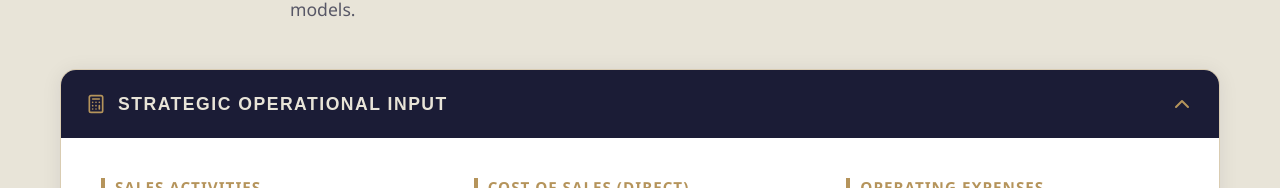
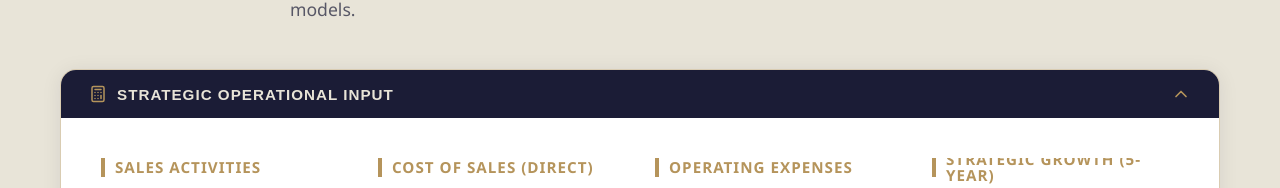
Before and after one commit to dphung88/real-estate-marketplace, a Next.js app: page /tools/break-even in a window 1280 px wide. Both pictures are taken after a click on the button "Strategic Break-Even". Shown: the part 582-770 px from the top of the page. Built offline with nearby package versions, Linux system fonts and the light colour scheme.

Commit message:
UI: Refine Strategic Break-Even layout - 4-column horizontal input grid and lower header height

```diff
--- a/app/components/tools/AxiomBreakEven.js
+++ b/app/components/tools/AxiomBreakEven.js
@@ -100,20 +100,20 @@ const AxiomBreakEven = () => {
       <div className="contact-form-box mb-8" style={{ padding: '0', overflow: 'hidden', border: '1px solid rgba(181, 148, 91, 0.3)' }}>
         <button
           onClick={() => setIsInputExpanded(!isInputExpanded)}
-          style={{ width: '100%', padding: '22px 25px', background: '#1B1C36', border: 'none', display: 'flex', justifyContent: 'space-between', alignItems: 'center', cursor: 'pointer' }}
+          style={{ width: '100%', padding: '14px 28px', background: '#1B1C36', border: 'none', display: 'flex', justifyContent: 'space-between', alignItems: 'center', cursor: 'pointer' }}
         >
-          <div style={{ display: 'flex', alignItems: 'center', gap: '12px' }}>
-            <Calculator size={20} color="#B5945B" />
-            <span style={{ color: '#E8E4D8', fontWeight: '800', fontSize: '1.1rem', textTransform: 'uppercase', letterSpacing: '1.5px' }}>Strategic Operational Input</span>
+          <div style={{ display: 'flex', alignItems: 'center', gap: '10px' }}>
+            <Calculator size={18} color="#B5945B" />
+            <span style={{ color: '#E8E4D8', fontWeight: '700', fontSize: '0.95rem', textTransform: 'uppercase', letterSpacing: '1px' }}>Strategic Operational Input</span>
           </div>
-          {isInputExpanded ? <ChevronUp color="#B5945B" size={24} /> : <ChevronDown color="#B5945B" size={24} />}
+          {isInputExpanded ? <ChevronUp color="#B5945B" size={20} /> : <ChevronDown color="#B5945B" size={20} />}
         </button>
 
         {isInputExpanded && (
           <div style={{ padding: '40px', background: '#FFF' }} className="animate-in slide-in-from-top duration-300">
-            <div style={{ display: 'flex', flexWrap: 'wrap', gap: '40px' }}>
+            <div style={{ display: 'flex', flexWrap: 'nowrap', gap: '30px', overflowX: 'auto', paddingBottom: '10px' }} className="custom-scrollbar">
               {/* Col 1: Sales Activities */}
-              <div style={{ flex: '1 1 22%', minWidth: '250px', display: 'flex', flexDirection: 'column', gap: '16px', marginBottom: '80px' }}>
+              <div style={{ flex: '1 0 22%', minWidth: '220px', display: 'flex', flexDirection: 'column', gap: '16px' }}>
                 <p className="input-header">Sales Activities</p>
                 <QuickInput label="French Doors" description="Main Line" value={salesData.frenchDoors} onChange={(v) => setSalesData({...salesData, frenchDoors: v})} />
                 <QuickInput label="Panel Doors" description="Secondary" value={salesData.panelDoors} onChange={(v) => setSalesData({...salesData, panelDoors: v})} />
@@ -122,7 +122,7 @@ const AxiomBreakEven = () => {
               </div>
 
               {/* Col 2: Cost of Sales */}
-              <div style={{ flex: '1 1 22%', minWidth: '250px', display: 'flex', flexDirection: 'column', gap: '16px', marginBottom: '80px' }}>
+              <div style={{ flex: '1 0 22%', minWidth: '220px', display: 'flex', flexDirection: 'column', gap: '16px' }}>
                 <p className="input-header">Cost of Sales (Direct)</p>
                 <QuickInput label="Materials" description="Purchases" value={cogsData.materials} onChange={(v) => setCogsData({...cogsData, materials: v})} />
                 <QuickInput label="Direct Labour" description="Wages" value={cogsData.directLabour} onChange={(v) => setCogsData({...cogsData, directLabour: v})} />
@@ -130,16 +130,16 @@ const AxiomBreakEven = () => {
               </div>
 
               {/* Col 3: Operating Expenses */}
-              <div style={{ flex: '1 1 22%', minWidth: '250px', display: 'flex', flexDirection: 'column', gap: '16px', marginBottom: '80px' }}>
+              <div style={{ flex: '1 0 22%', minWidth: '220px', display: 'flex', flexDirection: 'column', gap: '16px' }}>
                 <p className="input-header">Operating Expenses</p>
                 <QuickInput label="Selling Salaries" description="S&M" value={expensesData.sellingSalaries} onChange={(v) => setExpensesData({...expensesData, sellingSalaries: v})} />
-                <QuickInput label="Advertising" description="Marketing" value={expensesData.advertising} onChange={(v) => setExpensesData({...expensesData, advertising: v})} />
+                <QuickInput label="Advertising" description="Marketing" value={expensesData.advertising} onChange={(v) => setExpensesData({...advertising, advertising: v})} />
                 <QuickInput label="Management" description="Admin" value={expensesData.managementSalaries} onChange={(v) => setExpensesData({...expensesData, managementSalaries: v})} />
                 <QuickInput label="Interest" description="Finance" value={expensesData.interest} onChange={(v) => setExpensesData({...expensesData, interest: v})} />
               </div>
 
               {/* Col 4: Growth Assumptions */}
-              <div style={{ flex: '1 1 22%', minWidth: '250px', display: 'flex', flexDirection: 'column', gap: '16px', marginBottom: '80px' }}>
+              <div style={{ flex: '1 0 22%', minWidth: '220px', display: 'flex', flexDirection: 'column', gap: '16px' }}>
                 <p className="input-header">Strategic Growth (5-Year)</p>
                 <QuickInput label="Rev Growth" description="Annual %" value={growthAssumptions.revenueGrowth} onChange={(v) => setGrowthAssumptions({...growthAssumptions, revenueGrowth: v})} isPercent />
                 <QuickInput label="COGS Growth" description="Annual %" value={growthAssumptions.cogsGrowth} onChange={(v) => setGrowthAssumptions({...growthAssumptions, cogsGrowth: v})} isPercent />
```
